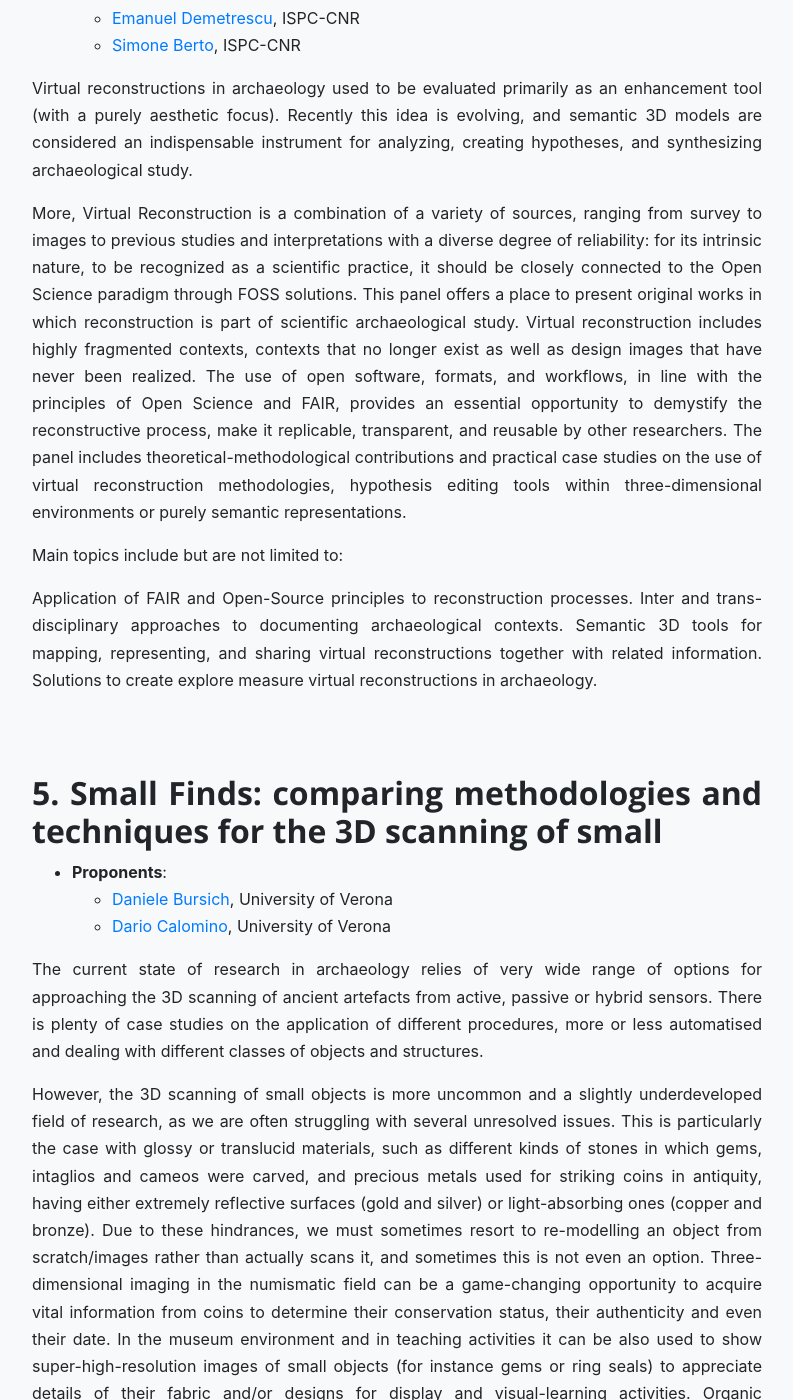
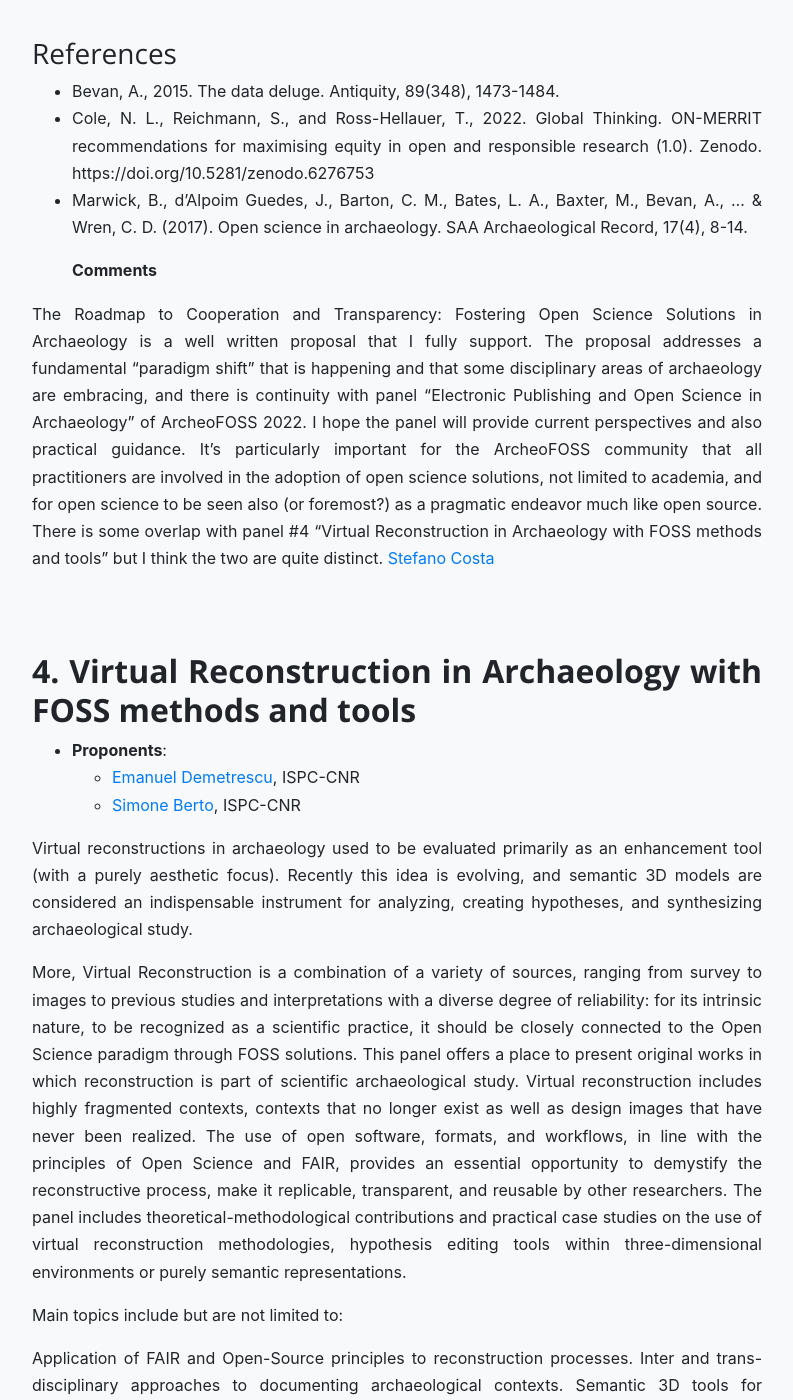
Before and after one commit to archeofoss/archeofoss, a Jekyll site: the page built from 2023/panel-proposals.md, in a window 1280 px wide and 1400 px high, scrolled down 4952 px. Shown: the whole window, without its empty margins (243-1036 px from the left). Built offline with Jekyll 4.4.1, drawn with Linux system fonts in a browser that asks for light colours; nearby versions of some CDN libraries; some of the changed text lies outside the part shown.

Commit message:
Update panel-proposals.md
comments by Steko

```diff
--- a/2023/panel-proposals.md
+++ b/2023/panel-proposals.md
@@ -25,6 +25,12 @@
 In a world now used to the real-time updating of the information, is a dynamic archaeological map, constantly updated with new findings or with new adjourned interpretations, concretely achievable or is it just utopic?
 Which is the sustainable way to trace properly a circular knowledge path? And how can the adoption of shared standards be extended at national level, to improve the data quality and compare and spread them as best? How is it possible to reconcile the need for a central collection point with the specificities of other existing projects?
 
+
+**Comments**
+
+Tools, objectives, users: state of art and future perspectives on the sharing of open data in archaeology is a well written proposal that I fully support. In fact, I anticipate that I will submit a paper to this panel. The only weakness in the proposal is that it seems very focused on Italy's situation, whereas a global approach would be more fruitful, in the path of last year's panel "I/O: ethics, policies and technologies for programmatic and open access to archaeological online data sets". In particular, the ARIADNE Research Initiative could be involved. [Stefano Costa](mailto:stefano.costa@cultura.gov.it)
+
+
 ## 2. archaeo.social: archaeology in the Fediverse and the future of scholarly social media
 
 ![Fediverse](fediverse.png)
@@ -38,11 +44,16 @@
 Amongst several alternatives, Mastodon emerged as the primary destination for scholars leav ing Twitter (Insall 2023). Mastodon is similar to Twitter in its design and function, but rather than being controlled by a single corporation, it is a decentralised network of individual servers based on free and open source software. Servers ‘federate’ with each other using an open, W3C standardised protocol (ActivityPub), allowing communication across Mastodon instances and a wider ‘Fediverse’ of interoperable services. The Fediverse presents a golden opportunity for scholars to reclaim ownership over the infrastructure that supports their participation on social media, and other aspects of their online experiences, too (Brembs et al. 2023). We cre ated archaeo.social to encourage the use of federated social media for scholarly communication in archaeology. As of August 2023, it has 675 users, though many more archaeologists are registered with other servers in the Fediverse (Shilobod, Titolo, and Visser 2023).
 The aim of this panel is to critically examine this nascent community and the role of the Fedi verse in the future of scholarly communication. We invite discussion of the use and potential of decentralised social media for archaeology; of risks, challenges, and critiques; and reflections on the future trajectory of archaeo.social and archaeology in the Fediverse more broadly.
 
+
 ### References
 - Brembs, Björn, Adrian Lenardic, Peter Murray-Rust, Leslie Chan, and Dasapta Erwin Irawan. 2023. “Mastodon over Mammon: Towards Publicly Owned Scholarly Knowledge.” Royal Society Open Science 10 (7): 230207. https://doi.org/10.1098/rsos.230207.
 - Cheplygina, Veronika, Felienne Hermans, Casper Albers, Natalia Bielczyk, and Ionica Smeets. 2020. “Ten Simple Rules for Getting Started on Twitter as a Scientist.” PLoS Computa tional Biology 16 (2): e1007513. https://doi.org/10.1371/journal.pcbi.1007513.
 - Insall, Robert. 2023. “Science Twitter — Navigating Change in Science Communication.” Nature Reviews Molecular Cell Biology 24 (5, 5): 305–6. https://doi.org/10.1038/s41580- 023-00581-3.
 - Shilobod, Nika, Andrea Titolo, and Ronald Visser. 2023. “Archaeologists of Mastodon.” August 2, 2023. https://stark1tty.github.io/Mastodon-Archaeology/.
+
+  **Comments**
+archaeo.social: archaeology in the Fediverse and the future of scholarly social media is a well written proposal that I fully support. Social media is a crucial aspect of scholarly communication and with the rise of the Fediverse there is a chance, for the first time, to have fully open source platforms that are not subject to the many possible issues of proprietary platforms. I hope the panel will attract enough paper submissions, and that various aspects of contemporary use of social media by professional archaeologists will be discussed.
+[Stefano Costa](mailto:stefano.costa@cultura.gov.it)
 
 ## 3. The Roadmap to Cooperation and Transparency: Fostering Open Science Solutions in Archaeology
  - **Proponents**:
@@ -70,6 +81,11 @@
 - Cole, N. L., Reichmann, S., and Ross-Hellauer, T., 2022. Global Thinking. ON-MERRIT recommendations for maximising equity in open and responsible research (1.0). Zenodo. https://doi.org/10.5281/zenodo.6276753
 - Marwick, B., d’Alpoim Guedes, J., Barton, C. M., Bates, L. A., Baxter, M., Bevan, A., ... & Wren, C. D. (2017). Open science in archaeology. SAA Archaeological Record, 17(4), 8-14.
 
+  **Comments**
+
+The Roadmap to Cooperation and Transparency: Fostering Open Science Solutions in Archaeology is a well written proposal that I fully support. The proposal addresses a fundamental "paradigm shift" that is happening and that some disciplinary areas of archaeology are embracing, and there is continuity with panel "Electronic Publishing and Open Science in Archaeology" of ArcheoFOSS 2022. I hope the panel will provide current perspectives and also practical guidance. It's particularly important for the ArcheoFOSS community that all practitioners are involved in the adoption of open science solutions, not limited to academia, and for open science to be seen also (or foremost?) as a pragmatic endeavor much like open source. There is some overlap with panel #4 "Virtual Reconstruction in Archaeology with FOSS methods and tools" but I think the two are quite distinct.
+[Stefano Costa](mailto:stefano.costa@cultura.gov.it)
+
 ## 4. Virtual Reconstruction in Archaeology with FOSS methods and tools
 
  - **Proponents**:
@@ -87,6 +103,12 @@
 Inter and trans-disciplinary approaches to documenting archaeological contexts.
 Semantic 3D tools for mapping, representing, and sharing virtual reconstructions together with related information.
 Solutions to create explore measure virtual reconstructions in archaeology.
+
+  **Comments**
+
+Virtual Reconstruction in Archaeology with FOSS methods and tools is a well written proposal that I fully support. The proposal builds on sessions with similar scope at ArcheoFOSS 2022 and previous editions. I think the panel will attract enough proposals since the topic of virtual reconstruction and related topics like HBIM are "hot" in these years. There is some overlap with panel #3 "The Roadmap to Cooperation and Transparency: Fostering Open Science Solutions in Archaeology" but I think the two are quite distinct.
+[Stefano Costa](mailto:stefano.costa@cultura.gov.it)
+
 
 ## 5. Small Finds: comparing methodologies and techniques for the 3D scanning of small
 
@@ -114,6 +136,10 @@
 - Ranjan et al. 2018 = A. Ranjan et alii, ‘Generating 3D face using Convolutional Mesh Autoencoders’,  ECCV (2018).
 - Zhongping et al. 2021 = Zhongping et alii, ‘Fast Bas-relief Generation from 3D Scenes’, Computer-Aided  Design Vol 130 (2021)
 
+  **Comments**
+
+Small Finds: comparing methodologies and techniques for the 3D scanning of small is a well written proposal that I fully support. I think the title is missing some words at the end. The topic is very promising and the reference literature is well detailed. The focus on organic approaches is possibly the most important aspect of the proposal and I hope the papers submitted to this panel will investigate the potential of "open protocols" (e.g. Cerasoni and Do Nascimento Rodrigues 2022 https://dx.doi.org/10.17504/protocols.io.b53zq8p6).
+[Stefano Costa](mailto:stefano.costa@cultura.gov.it)
 
 ## 6.   Data Integration and Communication Platforms
 
@@ -127,3 +153,7 @@
 
 The potential space for containers for public archaeology, public history as well as storytelling integrations towards other platforms where the narrative is central appears to be wide open and without many attempts to tackle the concept, beside very technical platforms (i.e. Github, Zenodo). Within this panel we would like to explore platforms that cross knowledge sharing and data quality, where academia and research groups are central, but so is also communication, in the
 long-term idea to help increase cooperation and standardization between operators.
+
+  **Comments**
+  Data Integration and Communication Platforms is a bit problematic. The proposal is written mostly with a generic description of existing and established platforms and tools, but it seems the actual focus is in the last paragraph about "potential space for containers for public archaeology, public history as well as storytelling integrations towards other platforms", which is a very interesting topic that needs a better, more detailed description, in order to attract paper submissions. It's not clear what kind of "platforms that cross knowledge sharing and data quality" the authors are referring to, although Wikipedia and Wikidata come to mind as they're mentioned above, together with OpenHistoryMap that the authors run. I suggest the proposal is partly rewritten to address these shortcomings and explain more clearly the focus, with at least one example and some reference literature.
+  [Stefano Costa](mailto:stefano.costa@cultura.gov.it)
```
